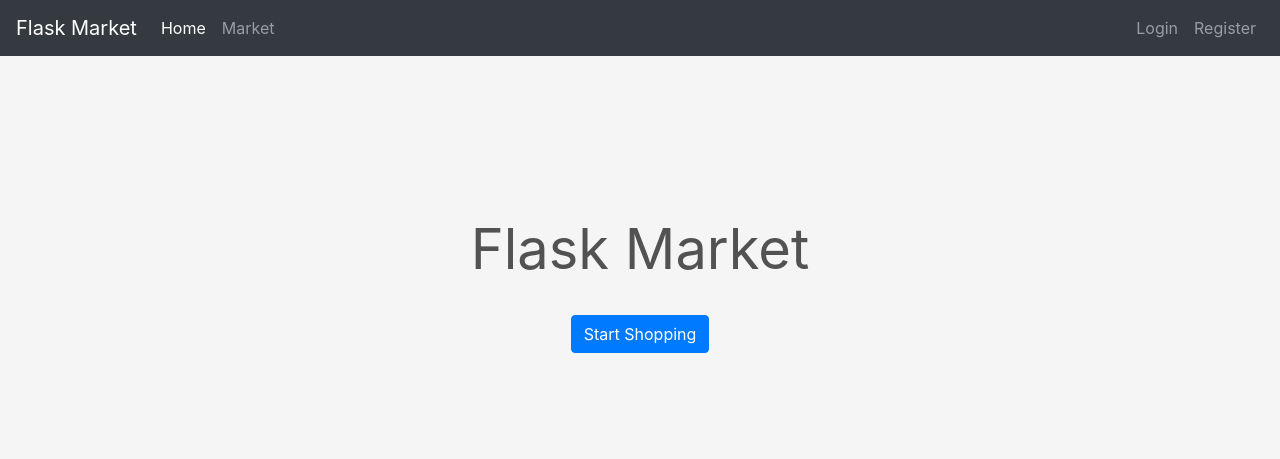
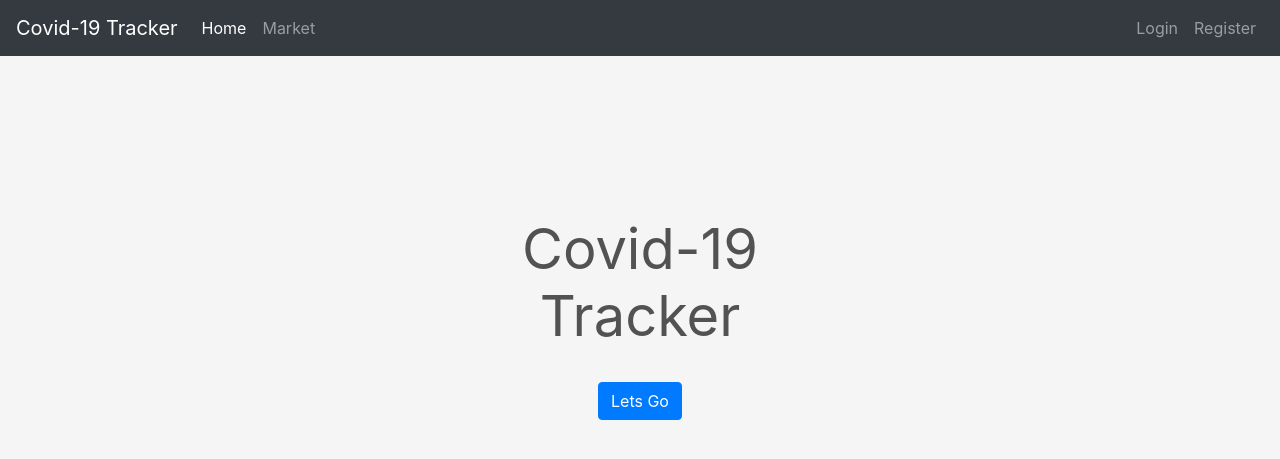
Before and after one commit to AishwaryaVelumani/Flask-Market, a Flask app: page / in a window 1280 px wide. Shown: the top 459 px of the page. Run offline with Flask 2, Linux system fonts and the light colour scheme; some libraries are stand-ins or nearby versions.

Commit message:
name and logo changed

```diff
--- a/market/templates/base.html
+++ b/market/templates/base.html
@@ -1,5 +1,6 @@
 <!doctype html>
 <html lang="en">
+
 <head>
     <!-- Required meta tags -->
     <meta charset="utf-8">
@@ -7,13 +8,13 @@
     <!-- Bootstrap CSS -->
     <link rel="stylesheet" href="https://cdn.jsdelivr.net/npm/bootstrap@4.5.3/dist/css/bootstrap.min.css" integrity="sha384-TX8t27EcRE3e/ihU7zmQxVncDAy5uIKz4rEkgIXeMed4M0jlfIDPvg6uqKI2xXr2" crossorigin="anonymous">
     <title>
-          {% block title %}
-          {% endblock %}
+        {% block title %} {% endblock %}
     </title>
 </head>
+
 <body>
     <nav class="navbar navbar-expand-md navbar-dark bg-dark">
-        <a class="navbar-brand" href="#">Flask Market</a>
+        <a class="navbar-brand" href="#">Covid-19 Tracker</a>
         <button class="navbar-toggler" type="button" data-toggle="collapse" data-target="#navbarNav">
                 <span class="navbar-toggler-icon"></span>
         </button>
@@ -54,21 +55,14 @@
 
         </div>
     </nav>
-    {% with messages= get_flashed_messages(with_categories=true) %}
-        {% if messages %}
-            {% for category, message in messages %}
+    {% with messages= get_flashed_messages(with_categories=true) %} {% if messages %} {% for category, message in messages %}
     <div class="alert alert-{{ category }}">
         <button type="button" class="m1-2 mb-1 close" data-dismiss="alert" aria-label="Close">
                         <span aria-hidden="true">&times;</span>
 
-                    </button>
-                    {{ message }}
+                    </button> {{ message }}
     </div>
-            {% endfor %}
-        {% endif %}
-    {% endwith %}
-    {% block content %}
-    {% endblock %}
+    {% endfor %} {% endif %} {% endwith %} {% block content %} {% endblock %}
     <!-- Future Content here -->
 
 
@@ -81,9 +75,9 @@
     <script src="https://stackpath.bootstrapcdn.com/bootstrap/4.5.2/js/bootstrap.min.js" integrity="sha384-B4gt1jrGC7Jh4AgTPSdUtOBvfO8shuf57BaghqFfPlYxofvL8/KUEfYiJOMMV+rV" crossorigin="anonymous"></script>
 </body>
 <style>
-      body
-      {
+    body {
         background-color: rgb(245, 245, 245);
     }
 </style>
+
 </html>
--- a/market/templates/home.html
+++ b/market/templates/home.html
@@ -1,13 +1,9 @@
-{% extends 'base.html' %}
-{% block title %}
-    Welcome to Flask Market
-{% endblock %}
-{% block content %}
+{% extends 'base.html' %} {% block title %} Welcome to Covid-19 Tracker {% endblock %} {% block content %}
 <div class="position-relative overflow-hidden p-3 p-md-5 m-md-3 text-center bg-transparent" style="color:rgb(82, 82, 82)">
     <div class="col-md-5 p-lg-5 mx-auto my-5">
-            <h1 class="display-4 font-weight-normal">Flask Market</h1>
+        <h1 class="display-4 font-weight-normal">Covid-19 Tracker</h1>
         <br>
-            <a class="btn btn-primary" href="{{ url_for('market_page') }}">Start Shopping</a>
+        <a class="btn btn-primary" href="{{ url_for('market_page') }}">Lets Go</a>
     </div>
     <div class="product-device box-shadow d-none d-md-block"></div>
     <div class="product-device product-device-2 box-shadow d-none d-md-block"></div>
```
Lines whose indentation alone changed are shown as unchanged.
